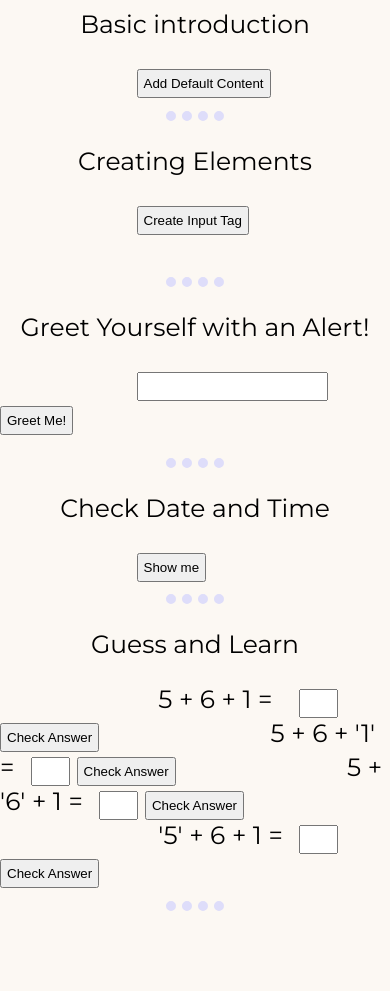
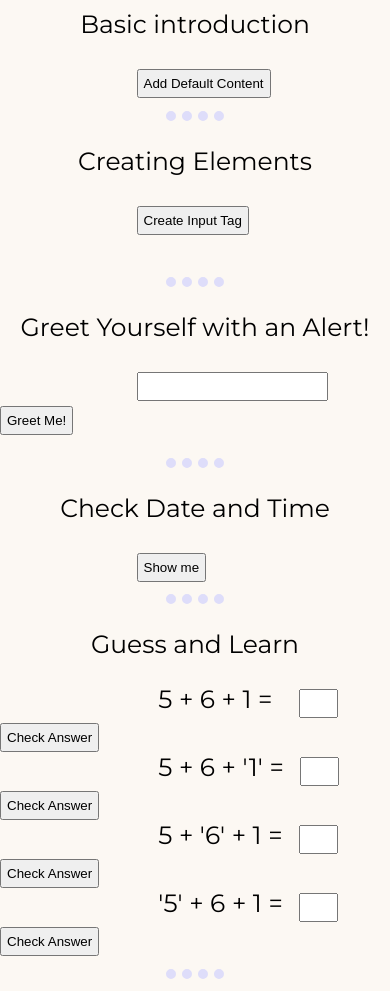
Before and after one commit to sujithsagar217/JS_Tutorial, a plain HTML site: page index.html in a window 390 px wide. Shown: the part 98-1089 px from the top of the page. Before the commit the page ends 1021 px from the top, so only its background shows below. Drawn offline with Linux system fonts and the light colour scheme.

Commit message:
correct mobile responsiveness

```diff
--- a/index.html
+++ b/index.html
@@ -133,43 +133,53 @@
   <div class="introduction">
     <p>Guess and Learn</p>
   </div>
-
+  <div class="straight">
     <div class="qna">
       <p class="qna qna_para"> 5 + 6 + 1 = </p>
     </div>
     <input type="text" class="qna" name="name" style="width:25px;margin-left:10px;" id="answer1" value="">
     <button class="qna" type="button" name="button" id="check_answer1" style="display:inline;" onclick="checkAnswer('1')">Check Answer</button>
-  <div class="result"  style="display: inline-block;">
+    <div class="result" style="display: inline-block;">
       <p class="result correct" id="result1T" style="display:none;">Correct:)</p>
       <p class="result wrong" id="result1F" style="display:none;">Wrong:(tryagain</p>
     </div>
+  </div>
+  <div class="straight">
     <div class="qna">
       <p class="qna qna_para"> 5 + 6 + '1' = </p>
     </div>
     <input type="text" class="qna" name="name" style="width:25px;" id="answer2" value="">
     <button class="qna" type="button" name="button" id="check_answer1" style="display:inline;" onclick="checkAnswer('2')">Check Answer</button>
-  <div class="result"  style="display: inline-block;">
+    <div class="result" style="display: inline-block;">
       <p class="result correct" id="result2T" style="display:none;">Correct:)</p>
       <p class="result wrong" id="result2F" style="display:none;">Wrong:(tryagain</p>
     </div>
+  </div>
+  <div class="straight">
     <div class="qna">
       <p class="qna qna_para"> 5 + '6' + 1 = </p>
     </div>
     <input type="text" class="qna" name="name" style="width:25px;" id="answer3" value="">
     <button class="qna" type="button" name="button" id="check_answer1" style="display:inline;" onclick="checkAnswer('3')">Check Answer</button>
-  <div class="result"  style="display: inline-block;">
+    <div class="result" style="display: inline-block;">
       <p class="result correct" id="result3T" style="display:none;">Correct:)</p>
       <p class="result wrong" id="result3F" style="display:none;">Wrong:(tryagain</p>
     </div>
+  </div>
+
+  <div class="straight">
     <div class="qna">
       <p class="qna qna_para"> '5' + 6 + 1 = </p>
     </div>
     <input type="text" class="qna" name="name" style="width:25px;" id="answer4" value="">
     <button class="qna" type="button" name="button" id="check_answer1" style="display:inline;" onclick="checkAnswer('4')">Check Answer</button>
-  <div class="result"  style="display: inline-block;">
+    <div class="result" style="display: inline-block;">
       <p class="result correct" id="result4T" style="display:none;">Correct:)</p>
       <p class="result wrong" id="result4F" style="display:none;">Wrong:(tryagain</p>
     </div>
+  </div>
+
+
   <hr class="rulers">
 
 </body>
```
Lines whose indentation alone changed are shown as unchanged.
